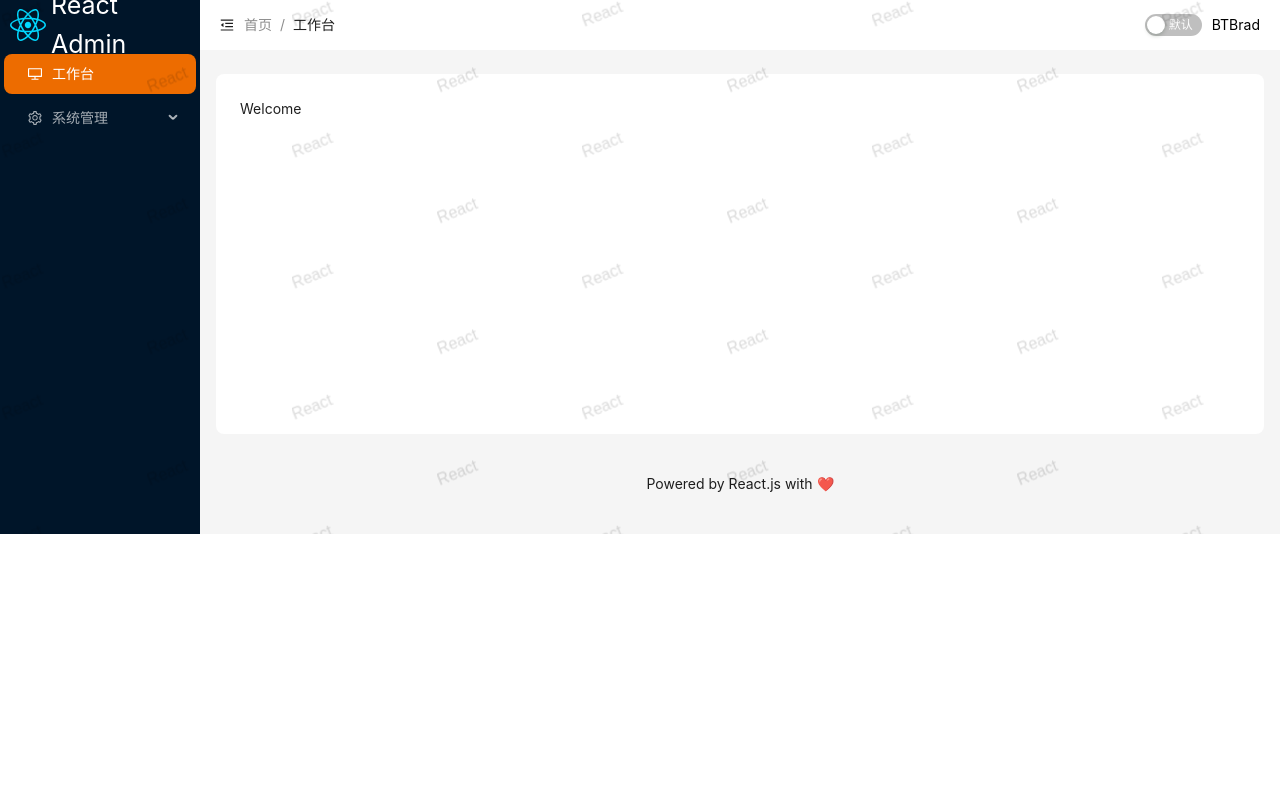
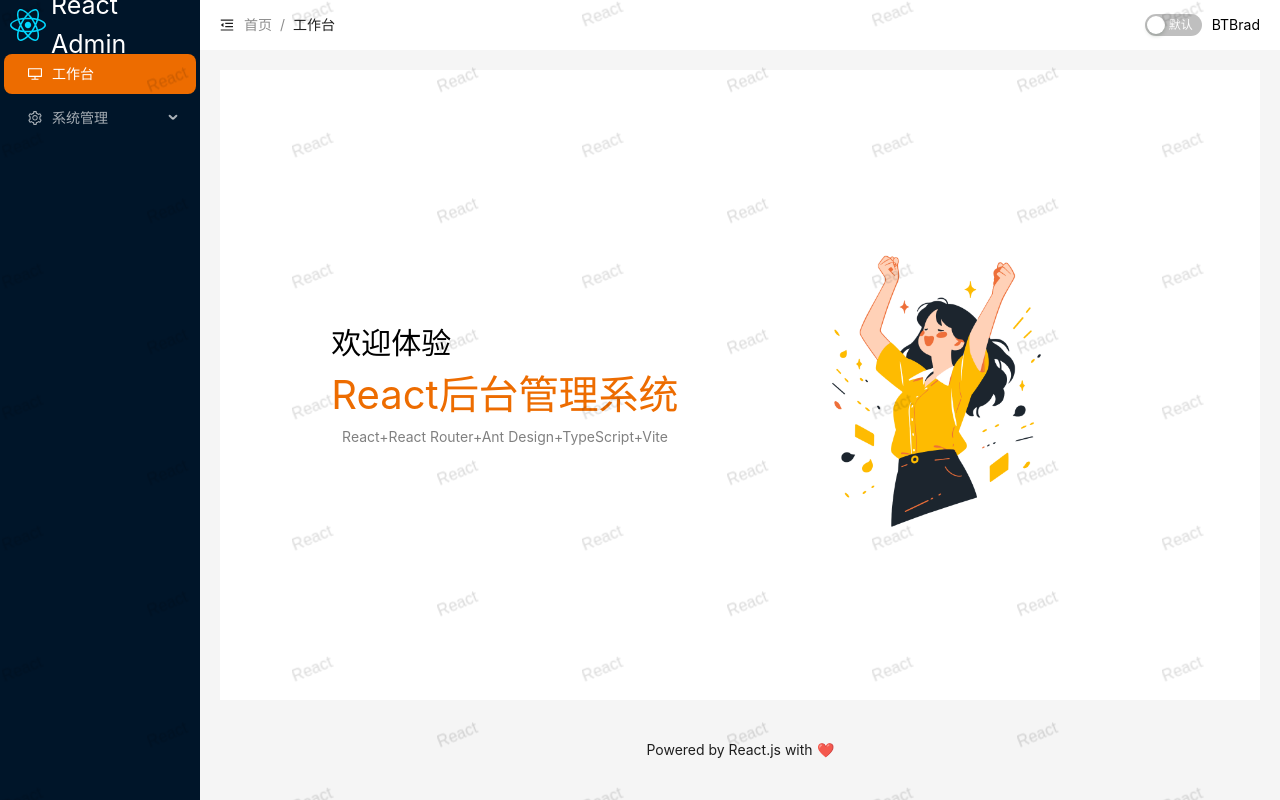
Before and after one commit to btbrad/react-admin-2025, a React (Vite) app: page /login#/welcome in a window 1280 px wide. Built offline with nearby package versions, Linux system fonts and the light colour scheme.

Commit message:
feat: 欢迎页

```diff
--- a/src/components/NavFooter/index.module.less
+++ b/src/components/NavFooter/index.module.less
@@ -1,6 +1,7 @@
 .navFooter {
   width: 100%;
-  height: 100px;
+  height: 60px;
   text-align: center;
-  line-height: 100px;
+  line-height: 60px;
+  margin-top: 20px;
 }
--- /dev/null
+++ b/src/layout/index.module.less
@@ -0,0 +1,7 @@
+.content {
+  height: calc(100vh - 50px);
+  padding: 20px;
+  overflow: auto;
+}
+.wrapper {
+}
--- a/src/layout/index.tsx
+++ b/src/layout/index.tsx
@@ -1,47 +1,29 @@
 import React from 'react'
-import { Layout, theme, Watermark } from 'antd'
+import { Layout, Watermark } from 'antd'
 import { Outlet } from 'react-router-dom'
 import NavHeader from '@/components/NavHeader'
 import NavFooter from '@/components/NavFooter'
 import SideMenu from '@/components/Menu'
 
+import styles from './index.module.less'
+
 const { Content, Sider } = Layout
 
 const App: React.FC = () => {
-  const {
-    token: { colorBgContainer, borderRadiusLG }
-  } = theme.useToken()
-
   return (
     <Watermark content='React'>
       <Layout>
-        <Sider
-          breakpoint='lg'
-          collapsedWidth='0'
-          onBreakpoint={broken => {
-            console.log(broken)
-          }}
-          onCollapse={(collapsed, type) => {
-            console.log(collapsed, type)
-          }}
-        >
+        <Sider>
           <SideMenu />
         </Sider>
         <Layout>
           <NavHeader />
-          <Content style={{ margin: '24px 16px 0' }}>
-            <div
-              style={{
-                padding: 24,
-                minHeight: 360,
-                background: colorBgContainer,
-                borderRadius: borderRadiusLG
-              }}
-            >
+          <Content className={styles.content}>
+            <div className={styles.wrapper}>
               <Outlet />
             </div>
+            <NavFooter />
           </Content>
-          <NavFooter />
         </Layout>
       </Layout>
     </Watermark>
--- a/src/router/index.tsx
+++ b/src/router/index.tsx
@@ -1,6 +1,6 @@
 import { createHashRouter, Navigate } from 'react-router-dom'
 import Login from '@/views/login/Login'
-import Welcome from '@/views/Welcome.tsx'
+import Welcome from '@/views/welcome'
 import NoAuth from '@/views/403.tsx'
 import NotFount from '@/views/404.tsx'
 import Layout from '@/layout/index'
--- a/src/views/Welcome.tsx
+++ /dev/null
@@ -1,5 +0,0 @@
-const Welcome = () => {
-  return <div>Welcome</div>
-}
-
-export default Welcome
--- /dev/null
+++ b/src/views/welcome/index.module.less
@@ -0,0 +1,32 @@
+.welcome {
+  display: flex;
+  justify-content: center;
+  align-items: center;
+  background: #fff;
+  height: calc(100vh - 170px);
+}
+.content {
+  .subTitle {
+    font-size: 30px;
+    color: #000;
+    line-height: 42px;
+  }
+  .title {
+    font-size: 40px;
+    color: #ed6c00;
+    line-height: 62px;
+  }
+  .desc {
+    text-align: center;
+    font-size: 14px;
+    color: gray;
+  }
+}
+
+.img {
+  background: url(@/assets/images/welcome.png) no-repeat;
+  background-size: contain;
+  width: 370px;
+  height: 320px;
+  margin-left: 100px;
+}
--- /dev/null
+++ b/src/views/welcome/index.tsx
@@ -0,0 +1,16 @@
+import styles from './index.module.less'
+
+const Welcome = () => {
+  return (
+    <div className={styles.welcome}>
+      <div className={styles.content}>
+        <div className={styles.subTitle}>欢迎体验</div>
+        <div className={styles.title}>React后台管理系统</div>
+        <div className={styles.desc}>React+React Router+Ant Design+TypeScript+Vite</div>
+      </div>
+      <div className={styles.img}></div>
+    </div>
+  )
+}
+
+export default Welcome
```
Also changed, not shown: src/assets/images/welcome.png (added).
